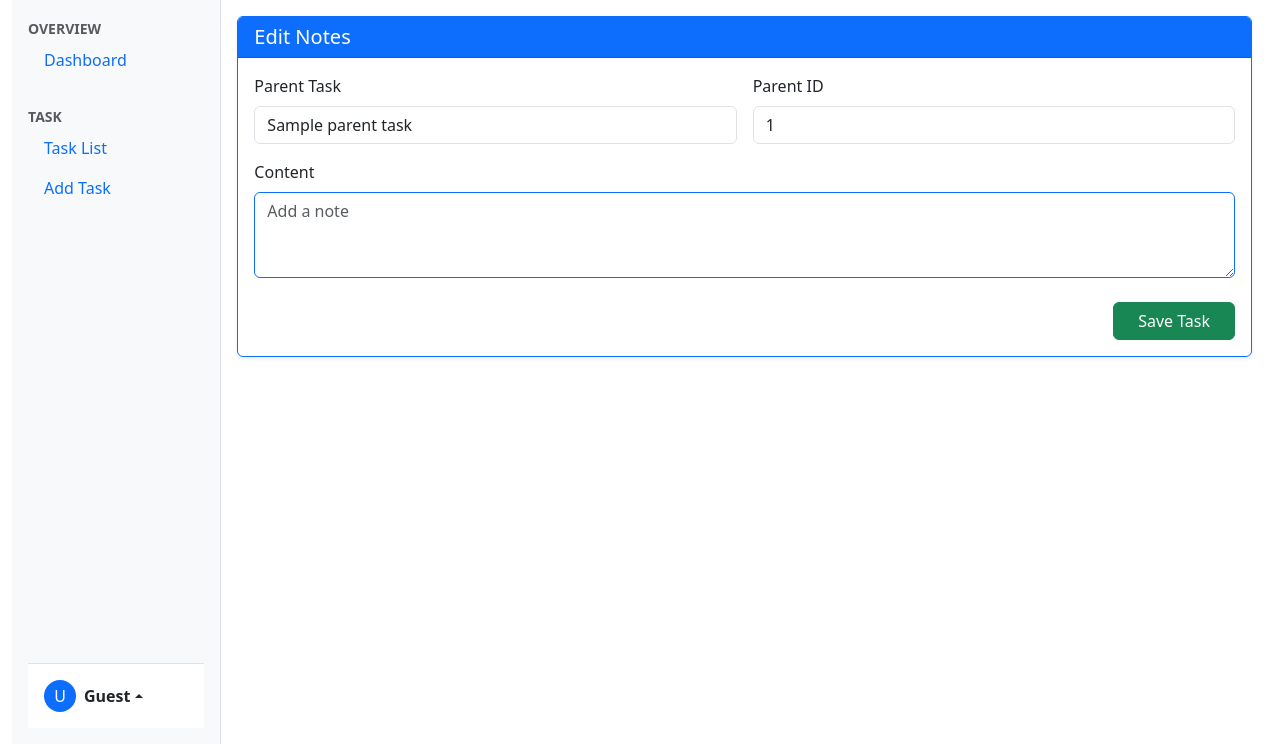
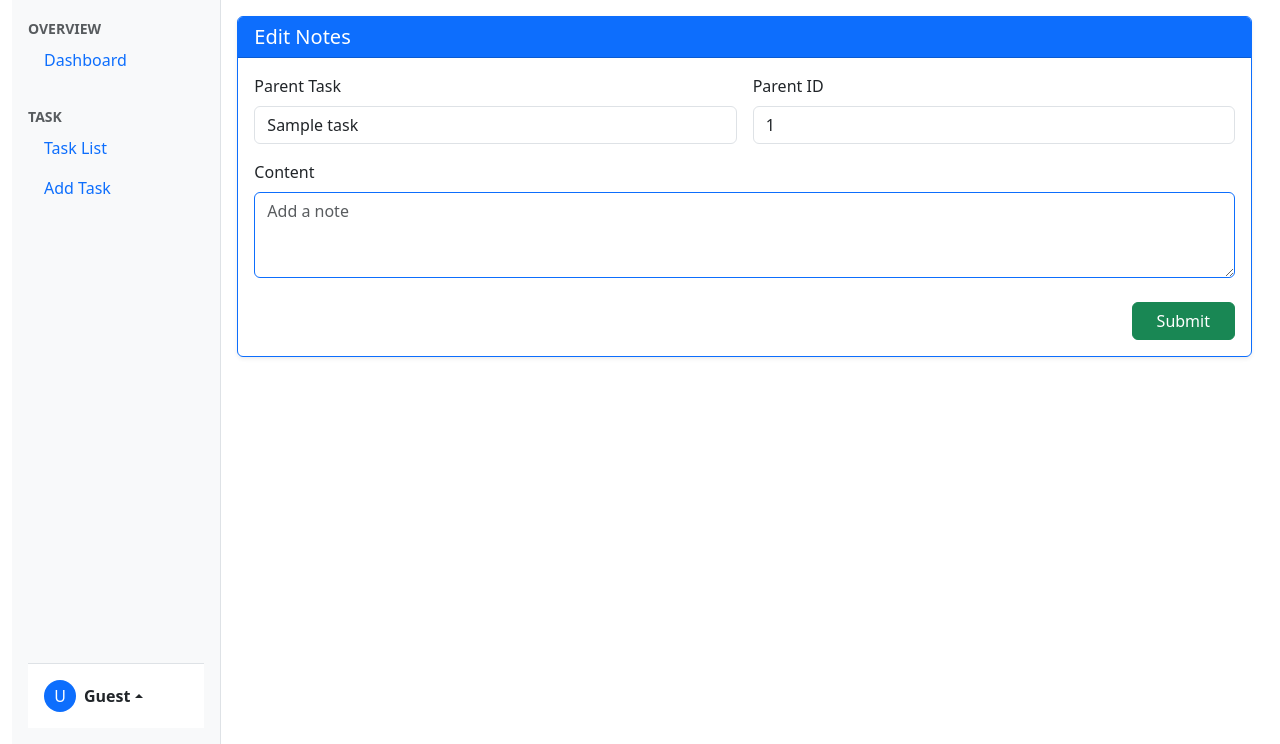
Before and after one commit to FernandezCorporate/Hangarin_Task-To-do_Manager, a Django app: template projectsite/Hangarin/templates/noteForm.html in a window 1280 px wide. Shown: the part 56-800 px from the top of the page. Run offline with Django 5.2, Linux system fonts and the light colour scheme; tables that the repository leaves empty hold one stand-in row (values such as "Sample post"); the template is opened without the code that fills it: values that come from a table or form of the project are taken from there, most other values are stand-ins (such as "Sample title", 1, 10 or a date in 2020).

Commit message:
Note edit added

```diff
--- a/projectsite/Hangarin/templates/noteForm.html
+++ b/projectsite/Hangarin/templates/noteForm.html
@@ -21,12 +21,12 @@
                         <div class="row g-3">
                             <div class="col-6">
                                 <div class="form-label">Parent Task</div>
-                                <input type="text" class="form-control" value="{% if object %}{{ object.parent_task.title }}{% else %}{{ parent_task.title }}{% endif %}" readonly>
+                                <input type="text" class="form-control" value="{% if object %}{{ object.task.title }}{% else %}{{ parent_task.title }}{% endif %}" readonly>
                             </div>
 
                             <div class="col-6">
                                 <div class="form-label">Parent ID</div>
-                                <input type="text" class="form-control" name="task" value="{% if object %}{{ object.parent_task.pk }}{% else %}{{ parent_task.pk }}{% endif %}" readonly>
+                                <input type="text" class="form-control" name="task" value="{% if object %}{{ object.task.pk }}{% else %}{{ parent_task.pk }}{% endif %}" readonly>
                             </div>
 
                             <div class="col-12">
@@ -36,7 +36,7 @@
                         </div>
                         <div class="mt-4 d-flex justify-content-end">
                             <button type="submit" class="btn btn-success px-4">
-                                Save Task
+                                Submit
                             </button>
                         </div>
 
--- a/projectsite/Hangarin/templates/subtaskForm.html
+++ b/projectsite/Hangarin/templates/subtaskForm.html
@@ -42,7 +42,7 @@
                         </div>
                         <div class="mt-4 d-flex justify-content-end">
                             <button type="submit" class="btn btn-success px-4">
-                                Save Task
+                                Submit
                             </button>
                         </div>
 
--- a/projectsite/Hangarin/templates/taskForm.html
+++ b/projectsite/Hangarin/templates/taskForm.html
@@ -98,7 +98,7 @@
                         {% endfor %}
                         <div class="mt-4 d-flex justify-content-end">
                             <button type="submit" class="btn btn-success px-4">
-                                Save Task
+                                Submit
                             </button>
                         </div>
 
--- a/projectsite/projectsite/urls.py
+++ b/projectsite/projectsite/urls.py
@@ -16,7 +16,7 @@ Including another URLconf
 """
 from django.contrib import admin
 from django.urls import path
-from Hangarin.views import DashBoardListView, TaskListView, TaskCreateView,TaskUpdateView, TaskDeleteView, TaskDetailListView, SubTaskCreateView, SubTaskUpdateView, SubTaskDeleteView, NoteCreateView
+from Hangarin.views import DashBoardListView, TaskListView, TaskCreateView,TaskUpdateView, TaskDeleteView, TaskDetailListView, SubTaskCreateView, SubTaskUpdateView, SubTaskDeleteView, NoteCreateView, NoteUpdateView
 from Hangarin import views
 
 urlpatterns = [
@@ -31,4 +31,5 @@ urlpatterns = [
     path('taskDetails/<int:parentTask_pk>/subtaskUpdate/<int:pk>', SubTaskUpdateView.as_view(), name='subtaskUpdate'),
     path('taskDetails/<int:parentTask_pk>/subtaskDelete/<int:pk>', SubTaskDeleteView.as_view(), name='subtaskDelete'),
     path('taskDetails/<int:pk>/noteCreate', NoteCreateView.as_view(), name='noteCreate'),
+    path('taskDetails/<int:parentTask_pk>/noteUpdate/<int:pk>', NoteUpdateView.as_view(), name='noteUpdate'),
 ]
```
Also changed, not shown: projectsite/Hangarin/templates/taskDetails.html (+1 -7 lines), projectsite/Hangarin/views.py (+13 -0 lines).
